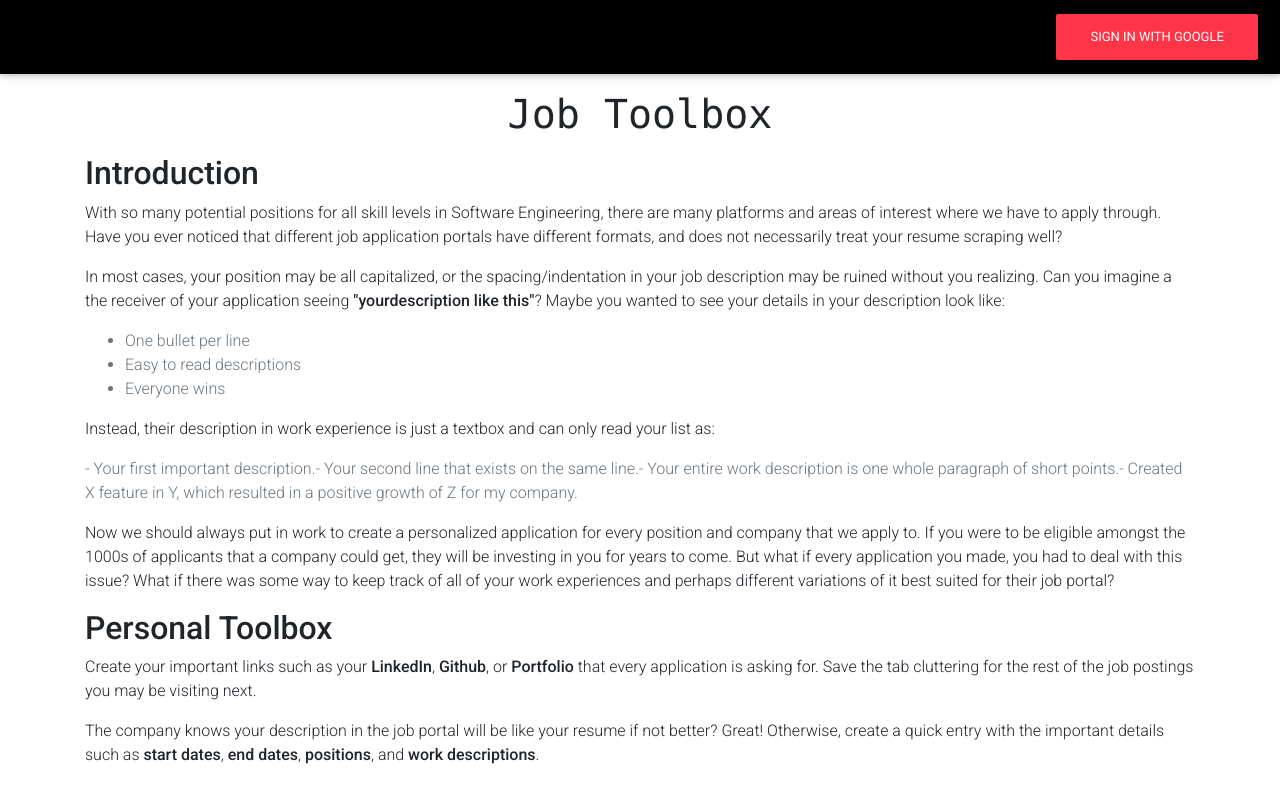
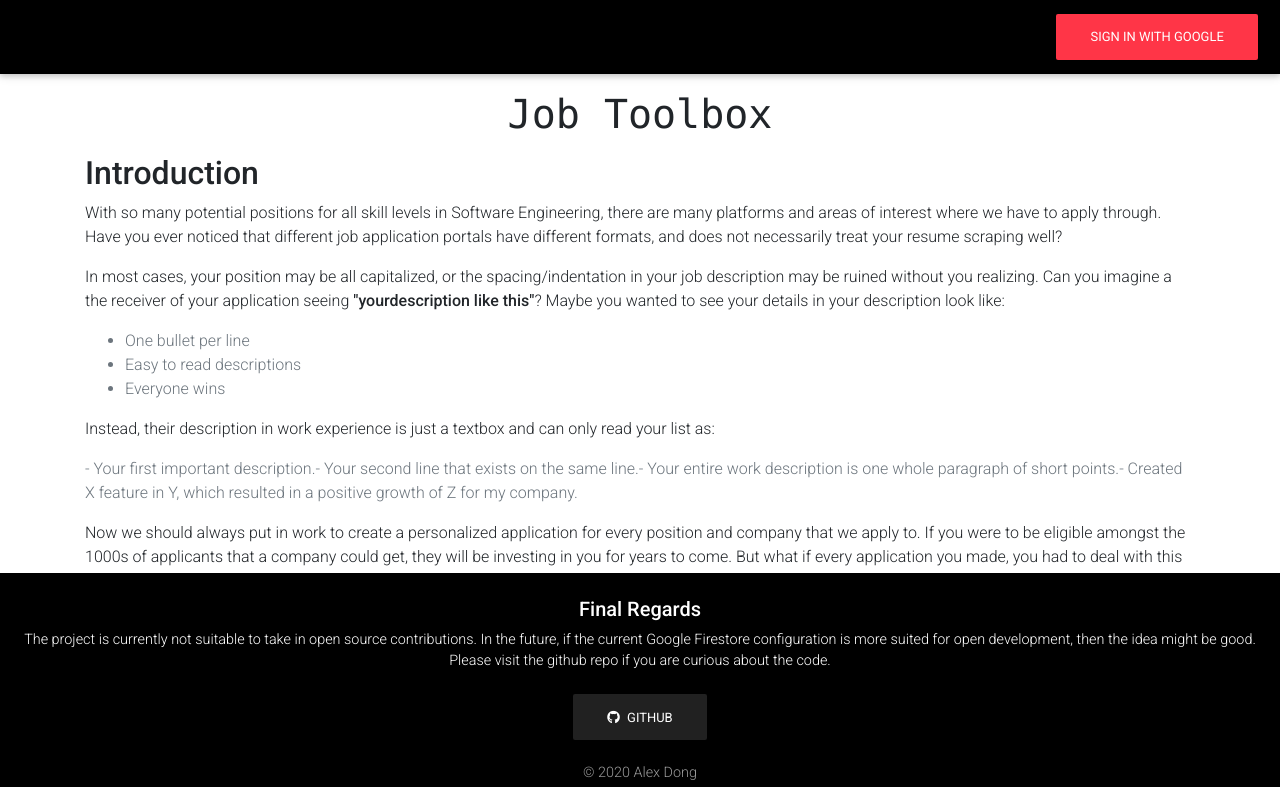
Before and after one commit to dong-alex/application-toolbox, a React (Create React App) app: page / in a window 1280 px wide. Shown: the top 787 px of the page. Built offline with nearby package versions, Linux system fonts and the light colour scheme; no server answers.

Commit message:
add css for footer

```diff
--- a/src/components/Footer.tsx
+++ b/src/components/Footer.tsx
@@ -11,7 +11,7 @@ import {
 
 const FooterPage = () => {
   return (
-    <MDBFooter color="black" className="font-small pt-4 mt-4">
+    <MDBFooter color="black" className="font-small pt-4 mt-4 fixed-bottom">
       <MDBContainer fluid className="text-center text-md-left">
         <MDBRow>
           <MDBCol md="12" className="text-center">
```
